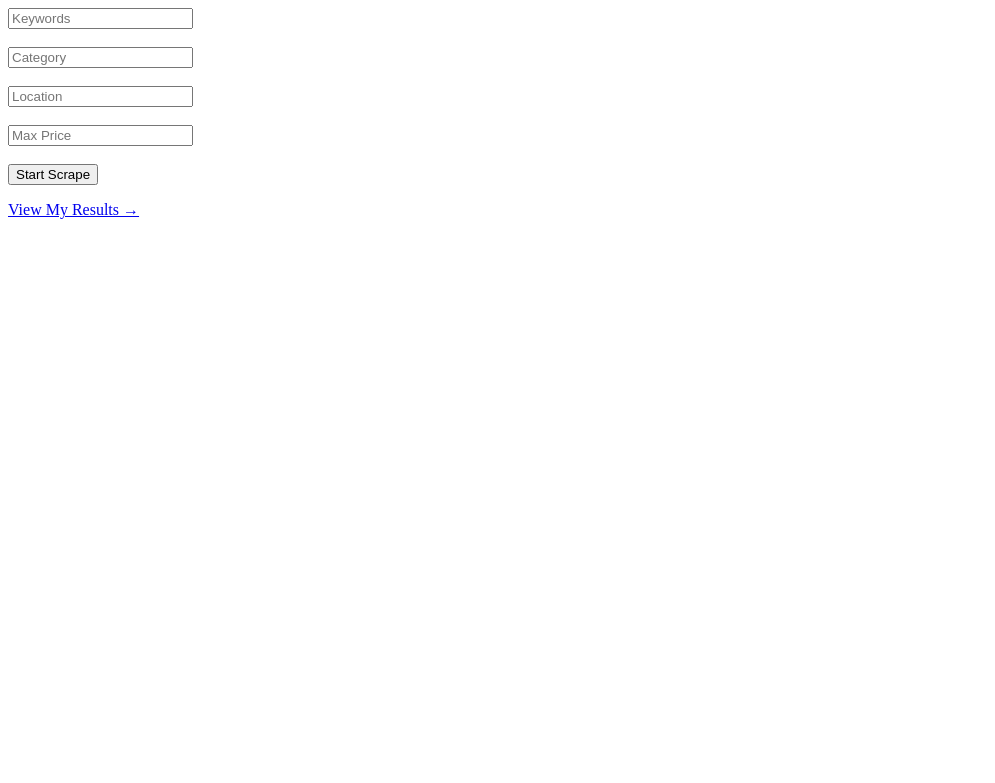
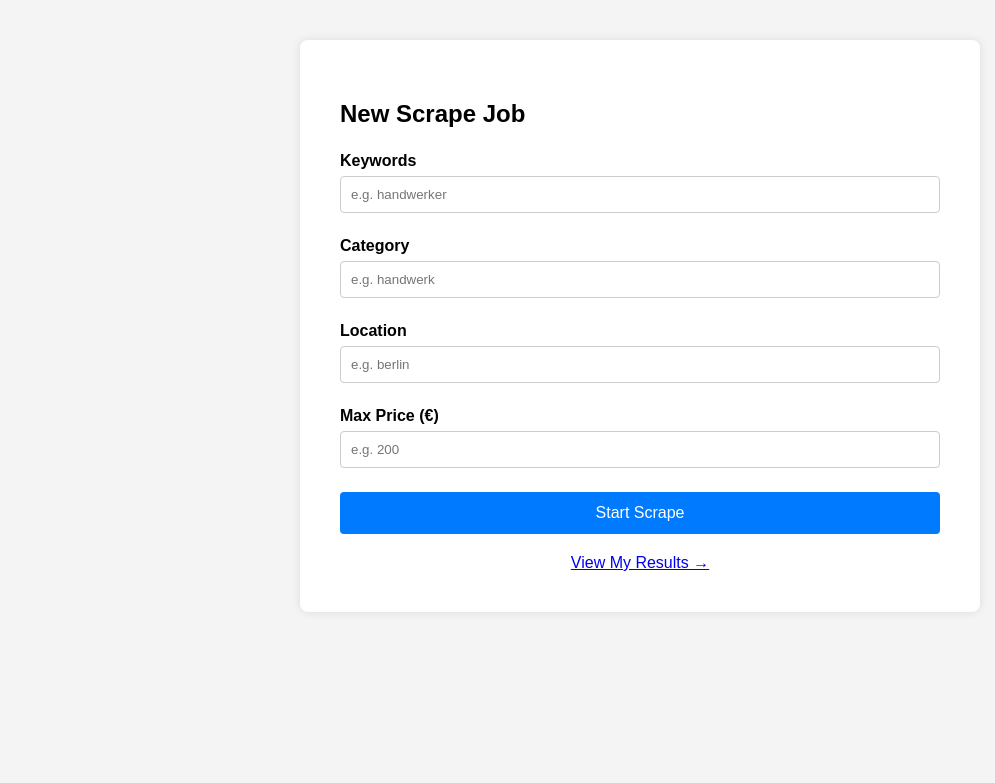
Before and after one commit to duduspieleklee-create/kleinanzeigen-ai, a FastAPI app: page /dashboard in a window 1280 px wide. Shown: the top 783 px of the page, without its empty margins (0-995 px from the left). Run offline with FastAPI, Linux system fonts and the light colour scheme.

Commit message:
fix: add HTML boilerplate to dashboard.html, fix form action to POST /scrapes/submit

```diff
--- a/app/api/templates/dashboard.html
+++ b/app/api/templates/dashboard.html
@@ -1,8 +1,45 @@
-<form action="/scrapes/submit" method="post">
-    <input type="text" name="keywords" placeholder="Keywords"><br><br>
-    <input type="text" name="category" placeholder="Category"><br><br>
-    <input type="text" name="location" placeholder="Location"><br><br>
-    <input type="number" name="price_max" placeholder="Max Price"><br><br>
-    <button type="submit">Start Scrape</button>
-</form>
-<p><a href="/scrapes/results">View My Results →</a></p>
+<!DOCTYPE html>
+<html lang="en">
+<head>
+    <meta charset="UTF-8">
+    <meta name="viewport" content="width=device-width, initial-scale=1.0">
+    <title>Dashboard - kleinanzeigen-ai</title>
+    <style>
+        body { font-family: Arial, sans-serif; background: #f4f4f4; margin: 0; padding: 40px; }
+        .container { max-width: 600px; margin: 0 auto; background: white; padding: 40px; border-radius: 8px; box-shadow: 0 0 10px rgba(0,0,0,0.1); }
+        h2 { margin-bottom: 24px; }
+        input[type="text"], input[type="number"] {
+            width: 100%; padding: 10px; margin: 6px 0 16px; border: 1px solid #ccc;
+            border-radius: 4px; box-sizing: border-box;
+        }
+        label { font-weight: bold; display: block; margin-top: 8px; }
+        button[type="submit"] {
+            width: 100%; background: #007bff; color: white; padding: 12px;
+            border: none; border-radius: 4px; font-size: 16px; cursor: pointer; margin-top: 8px;
+        }
+        button[type="submit"]:hover { background: #0056b3; }
+        .results-link { display: block; margin-top: 20px; text-align: center; }
+    </style>
+</head>
+<body>
+    <div class="container">
+        <h2>New Scrape Job</h2>
+        <form action="/scrapes/submit" method="post">
+            <label for="keywords">Keywords</label>
+            <input type="text" id="keywords" name="keywords" placeholder="e.g. handwerker">
+
+            <label for="category">Category</label>
+            <input type="text" id="category" name="category" placeholder="e.g. handwerk">
+
+            <label for="location">Location</label>
+            <input type="text" id="location" name="location" placeholder="e.g. berlin">
+
+            <label for="price_max">Max Price (€)</label>
+            <input type="number" id="price_max" name="price_max" placeholder="e.g. 200">
+
+            <button type="submit">Start Scrape</button>
+        </form>
+        <a class="results-link" href="/scrapes/results">View My Results →</a>
+    </div>
+</body>
+</html>
```
